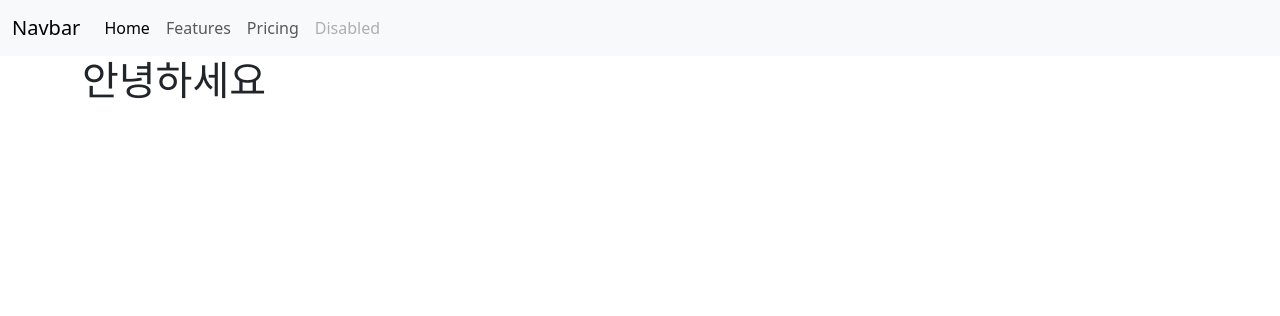
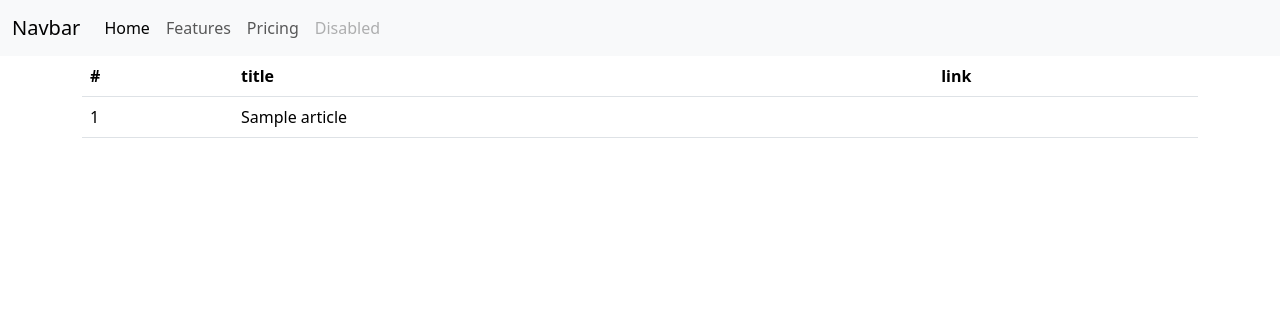
Before and after one commit to ompangyji/board, a Python web app: template articles/templates/index.html in a window 1280 px wide. Shown: the top 316 px of the page. Run offline with Jinja, Linux system fonts and the light colour scheme; the template is opened without the code that fills it: most values are stand-ins (such as "Sample title", 1, 10 or a date in 2020).

Commit message:
Read(All)기능(Bootstrap적용)

```diff
--- a/articles/templates/index.html
+++ b/articles/templates/index.html
@@ -1,5 +1,22 @@
 {% extends 'base.html' %}
 
 {% block body %}
-    <h1>안녕하세요</h1>
+    <table class="table">
+        <thead>
+            <tr>
+                <th>#</th>
+                <th>title</th>
+                <th>link</th>
+            </tr>
+        </thead>
+        <tbody>
+            {% for article in articles %}
+            <tr>
+                <td>{{ article.id }}</td>
+                <td>{{ article.title }}</td>
+                <td></td>
+            </tr>
+            {% endfor %}
+        </tbody>
+    </table>
 {% endblock %}
```
Also changed, not shown: articles/views.py (+7 -1 lines).
